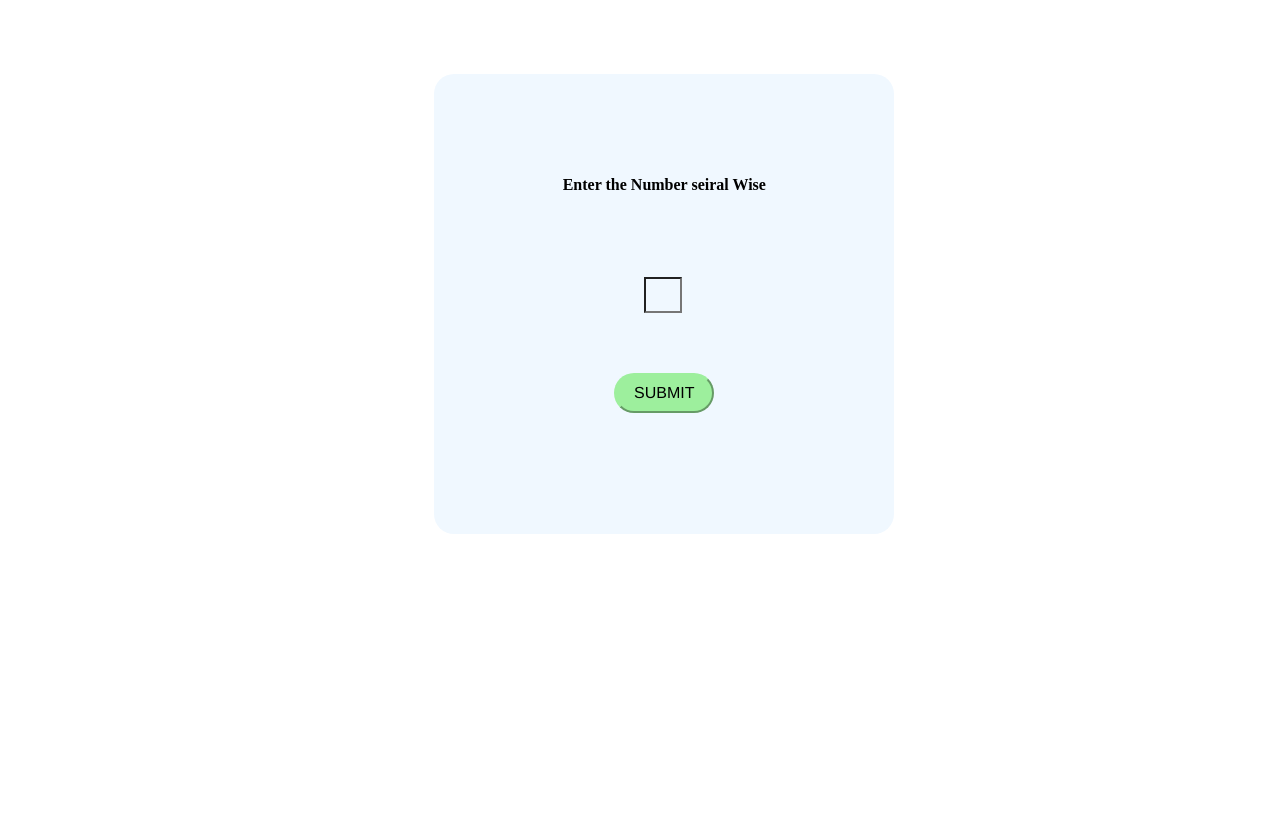
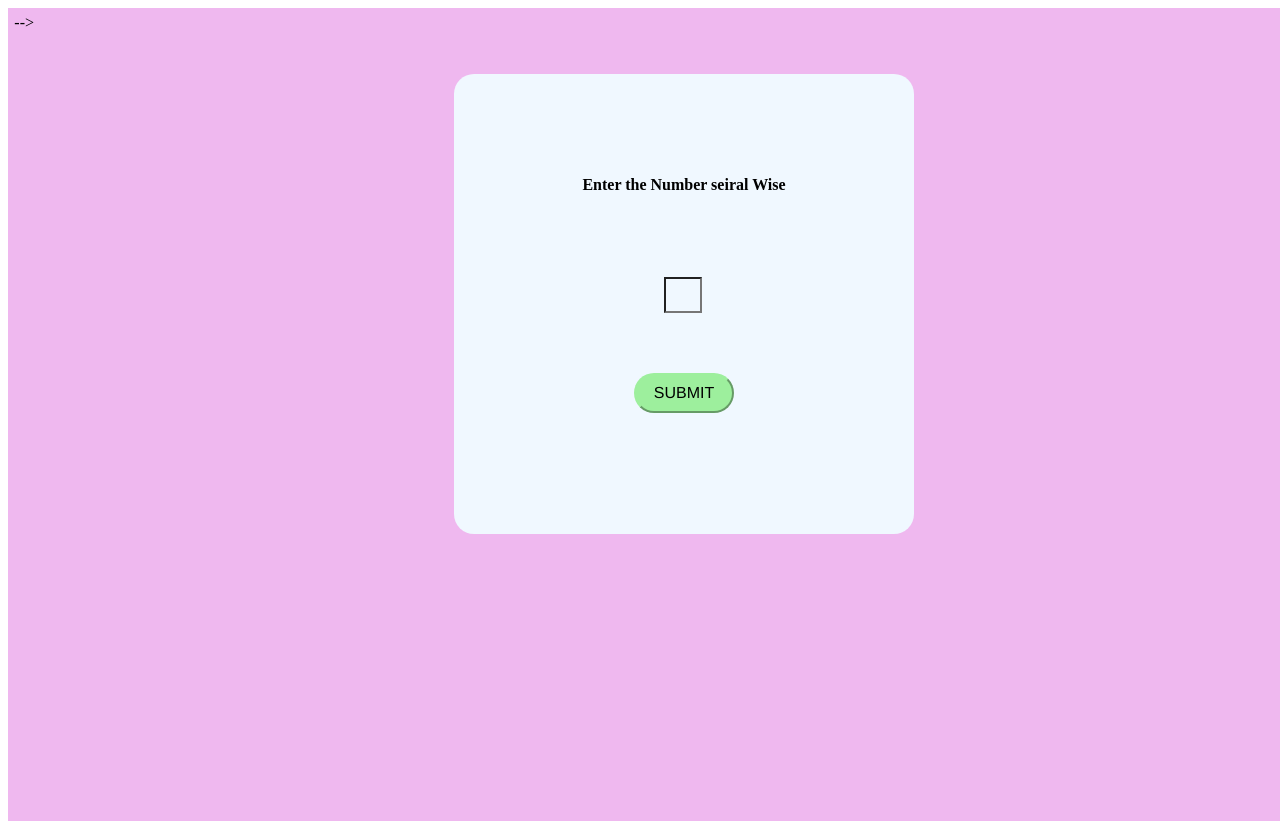
Before and after one commit to priyanshu-rj/university-list, a plain HTML site: page index.html in a window 1280 px wide. Drawn offline with Linux system fonts and the light colour scheme.

Commit message:
Update index.html

```diff
--- a/index.html
+++ b/index.html
@@ -10,7 +10,7 @@
 
 <body>
 
-    <div class="video" >
+    <div class="video" style="background-color: rgb(239, 184, 239); >
         <!-- <video autoplay loop muted plays-inline class="back-video"  >
             <source src="pexels-tima-miroshnichenko-6550654.mp4" type="video/mp4">
         </video> -->
```
